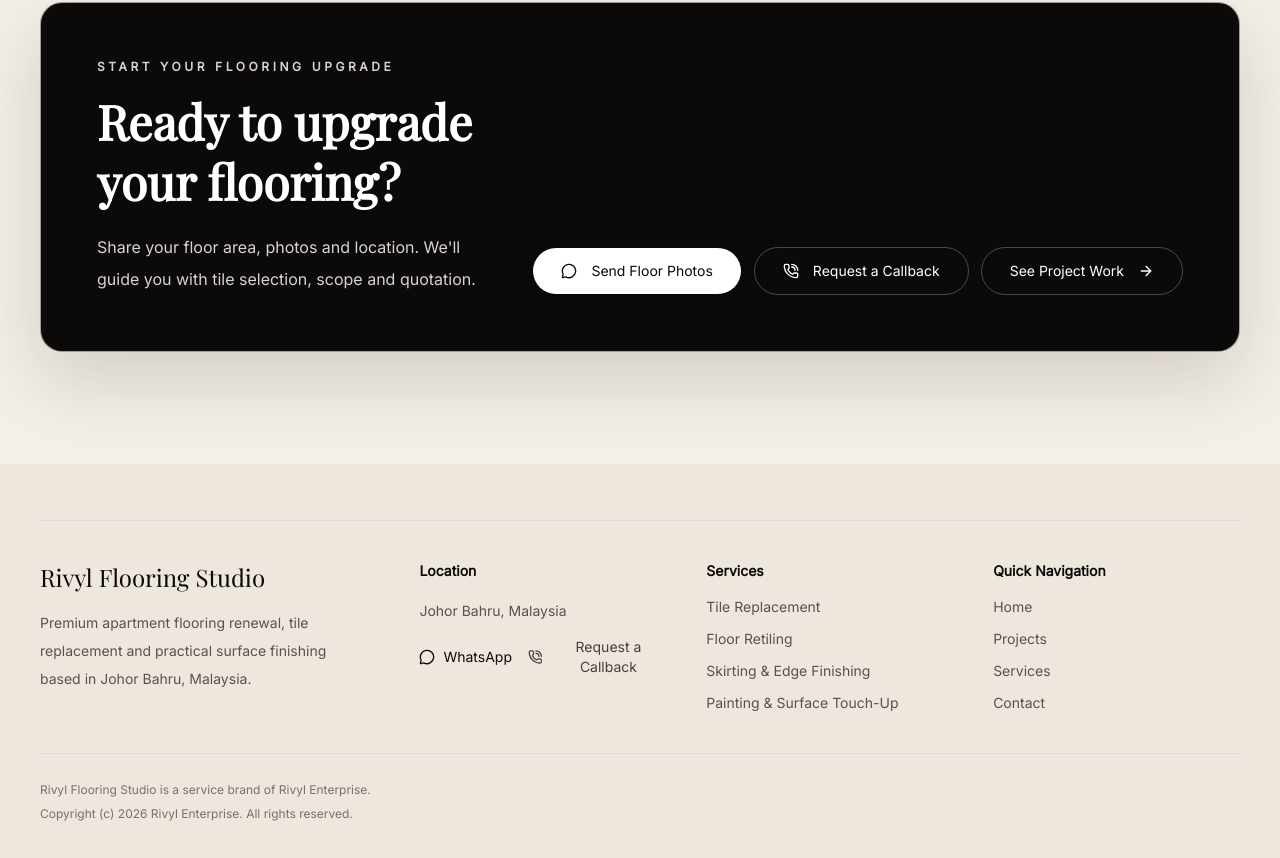
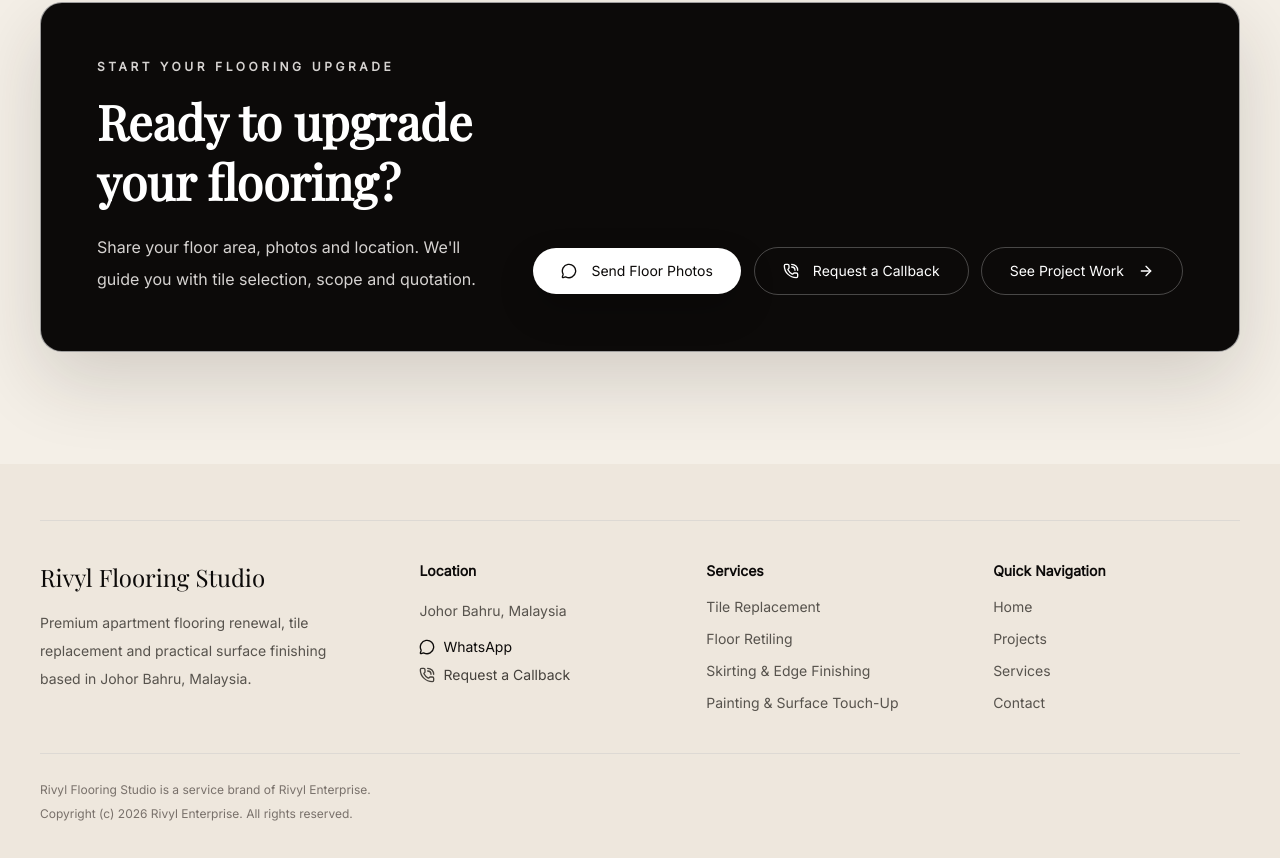
Before and after one commit to rivylenterprisemy-ops/rivyl-flooring-studio, a React (Vite) app: page / in a window 1280 px wide. Shown: the part 4975-5833 px from the top of the page. Built offline with nearby package versions, Linux system fonts and the light colour scheme.

Commit message:
Improve footer contact actions layout

```diff
--- a/src/layout/Footer.jsx
+++ b/src/layout/Footer.jsx
@@ -29,7 +29,7 @@ export default function Footer() {
             <p className="mt-4 text-sm leading-7 text-stone-600">
               {footer.location}
             </p>
-            <div className="mt-3 flex flex-col items-start gap-2 md:flex-row md:items-center md:gap-4">
+            <div className="mt-3 flex flex-col items-start gap-2">
               <a
                 href={whatsappUrl}
                 target="_blank"
```
